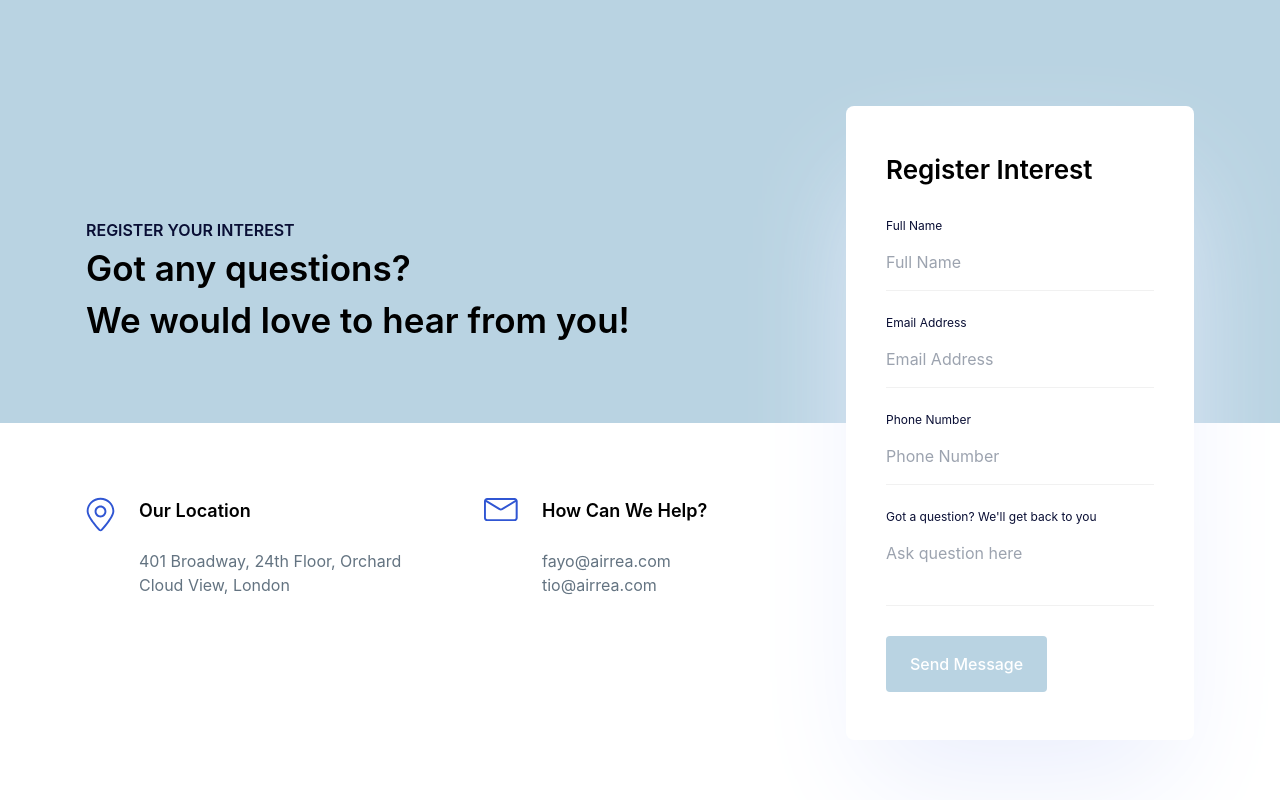
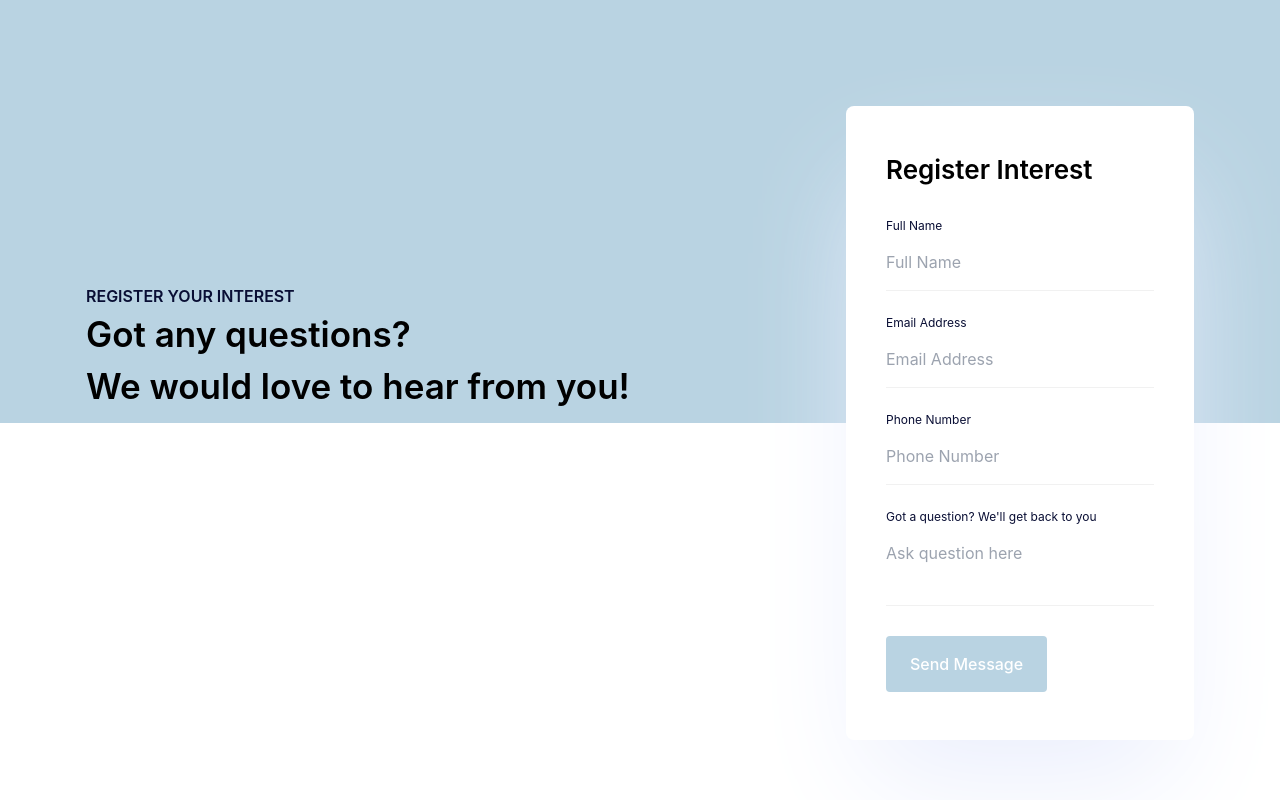
Before and after one commit to airrea/react-airrea, a React (Create React App) app: page / in a window 1280 px wide. Shown: the part 5067-5867 px from the top of the page. Built offline with nearby package versions, Linux system fonts and the light colour scheme.

Commit message:
Adding timing for component in Contacts

```diff
--- a/src/Components/Contact.js
+++ b/src/Components/Contact.js
@@ -27,6 +27,7 @@ const Contact = () => {
       }).then(()=> {
         methods.reset()
         setSuccess(true);
+        setTimeout(() => {setSuccess(false);}, 5000);
       });
 
     } catch(error) {
@@ -54,52 +55,52 @@ const Contact = () => {
                 We would love to hear from you!
               </h2>
             </div>
-            <div className="mb-12 flex flex-wrap justify-between lg:mb-0">
-              <div className="mb-8 flex w-[330px] max-w-full">
-                <div className="mr-6 text-[32px] text-primary">
-                  <svg
-                    width="29"
-                    height="35"
-                    viewBox="0 0 29 35"
-                    className="fill-current"
-                  >
-                    <path
-                      d="M14.5 0.710938C6.89844 0.710938 0.664062 6.72656 0.664062 14.0547C0.664062 19.9062 9.03125 29.5859 12.6406 33.5234C13.1328 34.0703 13.7891 34.3437 14.5 34.3437C15.2109 34.3437 15.8672 34.0703 16.3594 33.5234C19.9688 29.6406 28.3359 19.9062 28.3359 14.0547C28.3359 6.67188 22.1016 0.710938 14.5 0.710938ZM14.9375 32.2109C14.6641 32.4844 14.2812 32.4844 14.0625 32.2109C11.3828 29.3125 2.57812 19.3594 2.57812 14.0547C2.57812 7.71094 7.9375 2.625 14.5 2.625C21.0625 2.625 26.4219 7.76562 26.4219 14.0547C26.4219 19.3594 17.6172 29.2578 14.9375 32.2109Z"
-                    />
-                    <path
-                      d="M14.5 8.58594C11.2734 8.58594 8.59375 11.2109 8.59375 14.4922C8.59375 17.7188 11.2187 20.3984 14.5 20.3984C17.7812 20.3984 20.4062 17.7734 20.4062 14.4922C20.4062 11.2109 17.7266 8.58594 14.5 8.58594ZM14.5 18.4297C12.3125 18.4297 10.5078 16.625 10.5078 14.4375C10.5078 12.25 12.3125 10.4453 14.5 10.4453C16.6875 10.4453 18.4922 12.25 18.4922 14.4375C18.4922 16.625 16.6875 18.4297 14.5 18.4297Z"
-                    />
-                  </svg>
-                </div>
-                <div>
-                  <h5 className="mb-6 text-lg font-semibold">Our Location</h5>
-                  <p className="text-base text-body-color">
-                    401 Broadway, 24th Floor, Orchard Cloud View, London
-                  </p>
-                </div>
-              </div>
-              <div className="mb-8 flex w-[330px] max-w-full">
-                <div className="mr-6 text-[32px] text-primary">
-                  <svg
-                    width="34"
-                    height="25"
-                    viewBox="0 0 34 25"
-                    className="fill-current"
-                  >
-                    <path
-                      d="M30.5156 0.960938H3.17188C1.42188 0.960938 0 2.38281 0 4.13281V20.9219C0 22.6719 1.42188 24.0938 3.17188 24.0938H30.5156C32.2656 24.0938 33.6875 22.6719 33.6875 20.9219V4.13281C33.6875 2.38281 32.2656 0.960938 30.5156 0.960938ZM30.5156 2.875C30.7891 2.875 31.0078 2.92969 31.2266 3.09375L17.6094 11.3516C17.1172 11.625 16.5703 11.625 16.0781 11.3516L2.46094 3.09375C2.67969 2.98438 2.89844 2.875 3.17188 2.875H30.5156ZM30.5156 22.125H3.17188C2.51562 22.125 1.91406 21.5781 1.91406 20.8672V5.00781L15.0391 12.9922C15.5859 13.3203 16.1875 13.4844 16.7891 13.4844C17.3906 13.4844 17.9922 13.3203 18.5391 12.9922L31.6641 5.00781V20.8672C31.7734 21.5781 31.1719 22.125 30.5156 22.125Z"
-                    />
-                  </svg>
-                </div>
-                <div>
-                  <h5 className="mb-6 text-lg font-semibold">How Can We Help?</h5>
-                  <p className="text-base text-body-color">fayo@airrea.com</p>
-                  <p className="text-base text-body-color">
-                    tio@airrea.com
-                  </p>
-                </div>
-              </div>
-            </div>
+            {/*<div className="mb-12 flex flex-wrap justify-between lg:mb-0">*/}
+            {/*  /!*<div className="mb-8 flex w-[330px] max-w-full">*!/*/}
+            {/*  /!*  <div className="mr-6 text-[32px] text-primary">*!/*/}
+            {/*  /!*    <svg*!/*/}
+            {/*  /!*      width="29"*!/*/}
+            {/*  /!*      height="35"*!/*/}
+            {/*  /!*      viewBox="0 0 29 35"*!/*/}
+            {/*  /!*      className="fill-current"*!/*/}
+            {/*  /!*    >*!/*/}
+            {/*  /!*      <path*!/*/}
+            {/*  /!*        d="M14.5 0.710938C6.89844 0.710938 0.664062 6.72656 0.664062 14.0547C0.664062 19.9062 9.03125 29.5859 12.6406 33.5234C13.1328 34.0703 13.7891 34.3437 14.5 34.3437C15.2109 34.3437 15.8672 34.0703 16.3594 33.5234C19.9688 29.6406 28.3359 19.9062 28.3359 14.0547C28.3359 6.67188 22.1016 0.710938 14.5 0.710938ZM14.9375 32.2109C14.6641 32.4844 14.2812 32.4844 14.0625 32.2109C11.3828 29.3125 2.57812 19.3594 2.57812 14.0547C2.57812 7.71094 7.9375 2.625 14.5 2.625C21.0625 2.625 26.4219 7.76562 26.4219 14.0547C26.4219 19.3594 17.6172 29.2578 14.9375 32.2109Z"*!/*/}
+            {/*  /!*      />*!/*/}
+            {/*  /!*      <path*!/*/}
+            {/*  /!*        d="M14.5 8.58594C11.2734 8.58594 8.59375 11.2109 8.59375 14.4922C8.59375 17.7188 11.2187 20.3984 14.5 20.3984C17.7812 20.3984 20.4062 17.7734 20.4062 14.4922C20.4062 11.2109 17.7266 8.58594 14.5 8.58594ZM14.5 18.4297C12.3125 18.4297 10.5078 16.625 10.5078 14.4375C10.5078 12.25 12.3125 10.4453 14.5 10.4453C16.6875 10.4453 18.4922 12.25 18.4922 14.4375C18.4922 16.625 16.6875 18.4297 14.5 18.4297Z"*!/*/}
+            {/*  /!*      />*!/*/}
+            {/*  /!*    </svg>*!/*/}
+            {/*  /!*  </div>*!/*/}
+            {/*  /!*  /!*<div>*!/*!/*/}
+            {/*  /!*  /!*  <h5 className="mb-6 text-lg font-semibold">Our Location</h5>*!/*!/*/}
+            {/*  /!*  /!*  <p className="text-base text-body-color">*!/*!/*/}
+            {/*  /!*  /!*    401 Broadway, 24th Floor, Orchard Cloud View, London*!/*!/*/}
+            {/*  /!*  /!*  </p>*!/*!/*/}
+            {/*  /!*  /!*</div>*!/*!/*/}
+            {/*  /!*</div>*!/*/}
+            {/*  <div className="mb-8 flex w-[330px] max-w-full">*/}
+            {/*    <div className="mr-6 text-[32px] text-primary">*/}
+            {/*      <svg*/}
+            {/*        width="34"*/}
+            {/*        height="25"*/}
+            {/*        viewBox="0 0 34 25"*/}
+            {/*        className="fill-current"*/}
+            {/*      >*/}
+            {/*        <path*/}
+            {/*          d="M30.5156 0.960938H3.17188C1.42188 0.960938 0 2.38281 0 4.13281V20.9219C0 22.6719 1.42188 24.0938 3.17188 24.0938H30.5156C32.2656 24.0938 33.6875 22.6719 33.6875 20.9219V4.13281C33.6875 2.38281 32.2656 0.960938 30.5156 0.960938ZM30.5156 2.875C30.7891 2.875 31.0078 2.92969 31.2266 3.09375L17.6094 11.3516C17.1172 11.625 16.5703 11.625 16.0781 11.3516L2.46094 3.09375C2.67969 2.98438 2.89844 2.875 3.17188 2.875H30.5156ZM30.5156 22.125H3.17188C2.51562 22.125 1.91406 21.5781 1.91406 20.8672V5.00781L15.0391 12.9922C15.5859 13.3203 16.1875 13.4844 16.7891 13.4844C17.3906 13.4844 17.9922 13.3203 18.5391 12.9922L31.6641 5.00781V20.8672C31.7734 21.5781 31.1719 22.125 30.5156 22.125Z"*/}
+            {/*        />*/}
+            {/*      </svg>*/}
+            {/*    </div>*/}
+            {/*    <div>*/}
+            {/*      <h5 className="mb-6 text-lg font-semibold">How Can We Help?</h5>*/}
+            {/*      <p className="text-base text-body-color">fayo@airrea.com</p>*/}
+            {/*      <p className="text-base text-body-color">*/}
+            {/*        tio@airrea.com*/}
+            {/*      </p>*/}
+            {/*    </div>*/}
+            {/*  </div>*/}
+            {/*</div>*/}
           </div>
         </div>
         <div className="w-full px-4 lg:w-5/12 xl:w-4/12">
```
